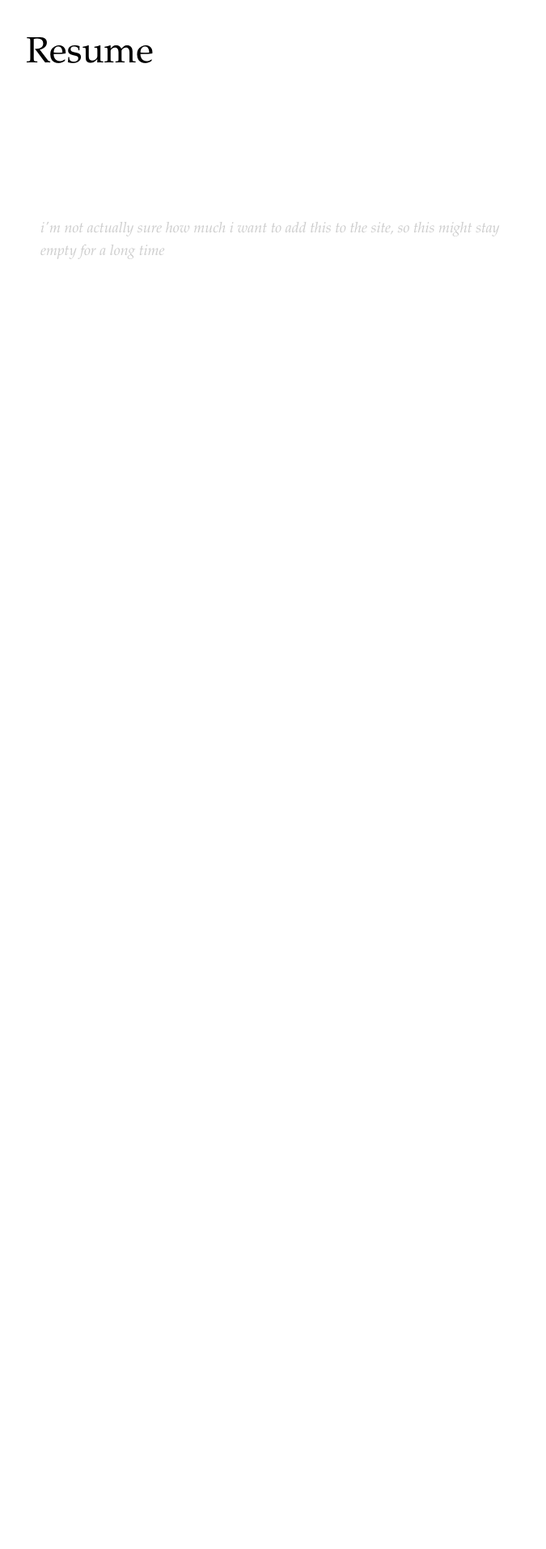
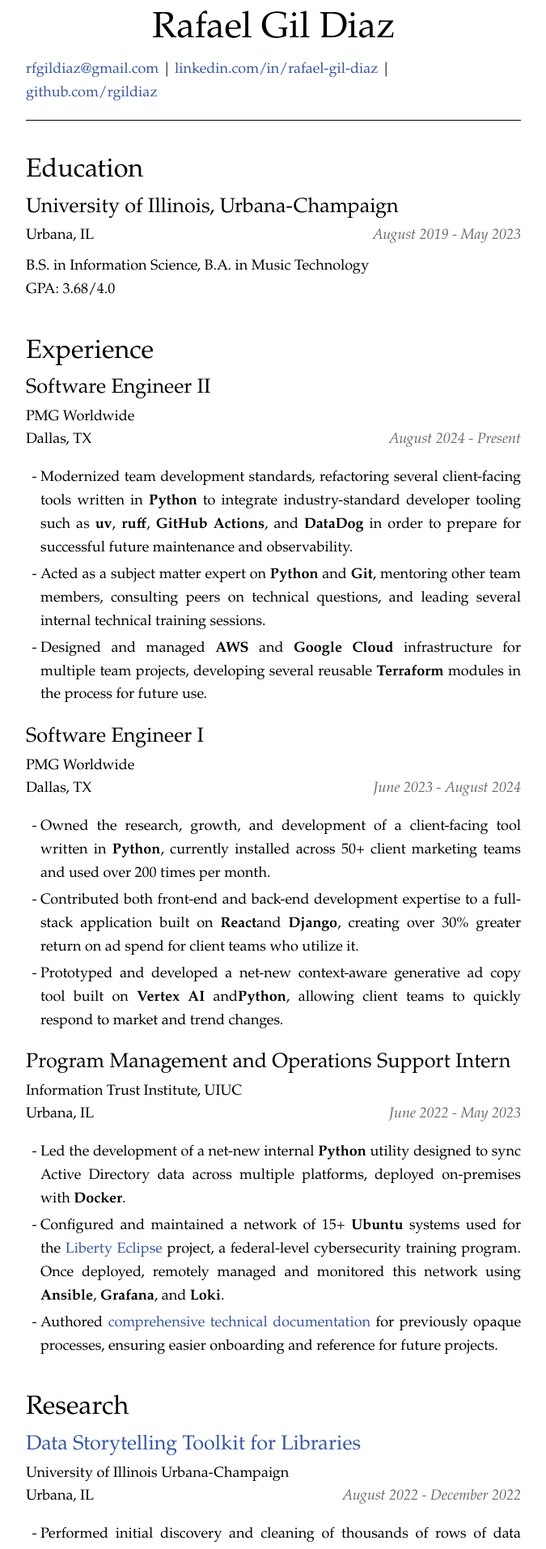
Before and after one commit to rgildiaz/blog, a Next.js app: page /resume in a window 1280 px wide. Shown: the part 140-2053 px from the top of the page at 81% size, without its empty margins (302-977 px from the left). Before the commit the page ends 800 px from the top, so only its background shows below. Built offline with nearby package versions, Linux system fonts and the light colour scheme.

Commit message:
feat: add resume

```diff
--- a/pages/resume/index.js
+++ b/pages/resume/index.js
@@ -1,5 +1,16 @@
 import Head from "next/head";
 import Layout from "../../components/layout/layout";
+import resumeSectionStyles from "./resumeSection.module.css";
+import Link from "next/link";
+
+var Section = (props) => {
+  return (
+    <section className={resumeSectionStyles.section}>
+      <h2>{props.title}</h2>
+      {props.children}
+    </section>
+  );
+}
 
 export default function Resume() {
   return (
@@ -7,19 +18,129 @@
       <Head>
         <title>Rafi's resume</title>
       </Head>
-      <h1>Resume</h1>
-      {/* probably not the best idea to mix inline styles and css modules like I am, but eventually I want to migrate over to Tailwind. It'll be easier to do that with inline styles than modules.*/}
-      <p
-        style={{
-          height: "50vh",
-          padding: "17vh 2ch",
-          color: "rgb(0, 0, 0, 0.2)",
-          fontStyle: "italic",
-        }}
-      >
-        i'm not actually sure how much i want to add this to the site, so this
-        might stay empty for a long time
-      </p>
+      <section className={resumeSectionStyles.title_block}>
+        <h1>Rafael Gil Diaz</h1>
+        <div>
+          <Link href="mailto:rfgildiaz@gmail.com">rfgildiaz@gmail.com</Link> |{" "}
+          <Link href="https://linkedin.com/in/rafael-gil-diaz">linkedin.com/in/rafael-gil-diaz</Link> |{" "}
+          <Link href="https://github.com/rgildiaz">github.com/rgildiaz</Link>
+        </div>
+      </section>
+      <Section title="Education">
+        <div className={resumeSectionStyles.subsection}>
+          <div className={resumeSectionStyles.subsection_title}>
+            <h3>University of Illinois, Urbana-Champaign</h3>
+            <div>
+              <p>Urbana, IL</p>
+              <p className={resumeSectionStyles.date}>August 2019 - May 2023</p>
+            </div>
+          </div>
+          <div className={resumeSectionStyles.subsection}>
+            <p>B.S. in Information Science, B.A. in Music Technology</p>
+            <p>GPA: 3.68/4.0</p>
+          </div>
+        </div>
+      </Section>
+
+      <Section title="Experience">
+        <div className={resumeSectionStyles.subsection}>
+          <div className={resumeSectionStyles.subsection_title}>
+            <h3>Software Engineer II</h3>
+            <p>PMG Worldwide</p>
+            <div>
+              <p>Dallas, TX</p>
+              <p className={resumeSectionStyles.date}>August 2024 - Present</p>
+            </div>
+          </div>
+          <ul>
+            <li>Modernized team development standards, refactoring several client-facing tools written in <strong>Python</strong> to
+              integrate industry-standard developer tooling such as <strong>uv</strong>, <strong>ruff</strong>, <strong>GitHub Actions</strong>,
+              and <strong>DataDog</strong> in order to prepare for successful future maintenance and observability.</li>
+            <li>Acted as a subject matter expert on <strong>Python</strong> and <strong>Git</strong>, mentoring other team members, consulting peers on
+              technical questions, and leading several internal technical training sessions.</li>
+            <li>Designed and managed <strong>AWS</strong> and <strong>Google Cloud</strong> infrastructure for multiple team projects, developing
+              several reusable <strong>Terraform</strong> modules in the process for future use.</li>
+          </ul>
+        </div>
+        <div className={resumeSectionStyles.subsection}>
+          <div className={resumeSectionStyles.subsection_title}>
+            <h3>Software Engineer I</h3>
+            <p>PMG Worldwide</p>
+            <div>
+              <p>Dallas, TX</p>
+              <p className={resumeSectionStyles.date}>June 2023 - August 2024</p>
+            </div>
+          </div>
+          <ul>
+            <li>Owned the research, growth, and development of a client-facing tool written in <strong>Python</strong>, currently installed
+              across 50+ client marketing teams and used over 200 times per month.</li>
+            <li>Contributed both front-end and back-end development expertise to a full-stack application built on <strong>React</strong>
+              and <strong>Django</strong>, creating over 30% greater return on ad spend for client teams who utilize it.</li>
+            <li>Prototyped and developed a net-new context-aware generative ad copy tool built on <strong>Vertex AI</strong> and
+              <strong>Python</strong>, allowing client teams to quickly respond to market and trend changes.</li>
+          </ul>
+        </div>
+        <div className={resumeSectionStyles.subsection}>
+          <div className={resumeSectionStyles.subsection_title}>
+            <h3>Program Management and Operations Support Intern</h3>
+            <p>Information Trust Institute, UIUC</p>
+            <div>
+              <p>Urbana, IL</p>
+              <p className={resumeSectionStyles.date}>June 2022 - May 2023</p>
+            </div>
+          </div>
+          <ul>
+            <li>
+              Led the development of a net-new internal <strong>Python</strong> utility designed to sync Active Directory data across
+              multiple platforms, deployed on-premises with <strong>Docker</strong>.
+            </li>
+            <li>
+              Configured and maintained a network of 15+ <strong>Ubuntu</strong> systems used for the <Link href="https://www.energy.gov/ceser/liberty-eclipse">Liberty Eclipse</Link> project, a
+              federal-level cybersecurity training program. Once deployed, remotely managed and monitored this network using <strong>Ansible</strong>, <strong>Grafana</strong>, and <strong>Loki</strong>.
+            </li>
+            <li>
+              Authored <Link href="https://github.com/rgildiaz/ITI">comprehensive technical documentation</Link> for previously opaque processes, ensuring easier
+              onboarding and reference for future projects.
+            </li>
+          </ul>
+        </div>
+      </Section>
+
+      <Section title="Research">
+        <div className={resumeSectionStyles.subsection}>
+          <div className={resumeSectionStyles.subsection_title}>
+            <h3>
+              <Link href="https://ischool.illinois.edu/research/projects/data-storytelling-toolkit-libraries-dstl">
+                Data Storytelling Toolkit for Libraries
+              </Link>
+            </h3>
+            <p>University of Illinois Urbana-Champaign</p>
+            <div>
+              <p>Urbana, IL</p>
+              <p className={resumeSectionStyles.date}>August 2022 - December 2022</p>
+            </div>
+          </div>
+          <ul>
+            <li>
+              Performed initial discovery and cleaning of thousands of rows of data from messy public datasets
+              using <strong>Python</strong> and <strong>Pandas</strong>.
+            </li>
+            <li>
+              Built and managed 2 custom dashboards built using <strong>Grafana</strong>, <strong>React</strong>, and <strong>Vega-lite</strong>.
+            </li>
+          </ul>
+        </div>
+      </Section>
+
+      <Section title="Skills">
+        <p><strong>Languages:</strong> Python, SQL, JavaScript, TypeScript, HTML/CSS, Java, Rust, C++</p>
+        <p><strong>Frameworks:</strong> Django, Flask, FastAPI, React, Node.js, Next.js</p>
+        <p><strong>Developer Tools:</strong> Git, CI/CD (Github Actions), Linux, Docker, Ansible</p>
+        <p><strong>Cloud Technology:</strong> Terraform, AWS, Redshift, Google Cloud, Vertex AI, BigQuery</p>
+        <p><strong>Observability:</strong> Grafana, OpenTelemetry, DataDog</p>
+        <p><strong>Other:</strong> System Design, Software Architecture, Technical Communication, Agile Scrum</p>
+      </Section>
+
     </Layout>
   );
 }
--- /dev/null
+++ b/pages/resume/resumeSection.module.css
@@ -0,0 +1,74 @@
+.title_block {
+    display: flex;
+    flex-direction: column;
+    align-items: center;
+    margin-bottom: 1rem;
+    padding-bottom: 1rem;
+    border-bottom: 1px solid black;
+    width: 100%;
+}
+
+.title_block h1 {
+    margin: 0;
+    padding: 0;
+}
+
+.date {
+    font-size: 0.5rem;
+    color: #666;
+    font-style: italic;
+}
+
+.section {
+    margin: 2rem 0;
+    padding: 0;
+}
+
+.section h2 {
+    margin: 0;
+    padding: 0;
+}
+
+.section h3 {
+    margin: 0;
+    padding: 0;
+    font-size: 1.4rem;
+}
+
+.section p {
+    margin: 0;
+    padding: 0;
+    font-size: 1rem;
+}
+
+.section ul {
+    padding-left: 1rem;
+    text-align: justify;
+}
+
+.section ul li {
+    margin-bottom: 0.25rem;
+}
+
+.section .subsection {
+    margin: 0;
+    list-style: none;
+}
+
+@media screen and (max-width: 500px) {
+    /* Don't indent subsections on mobile devices */
+    .section .subsection{
+        padding: 0;
+        margin: 0;
+    }
+}
+
+.subsection_title {
+    margin: 0 0 0.5rem 0;
+}
+
+.subsection_title div {
+    display: flex;
+    flex-direction: row;
+    justify-content: space-between;
+}
```
